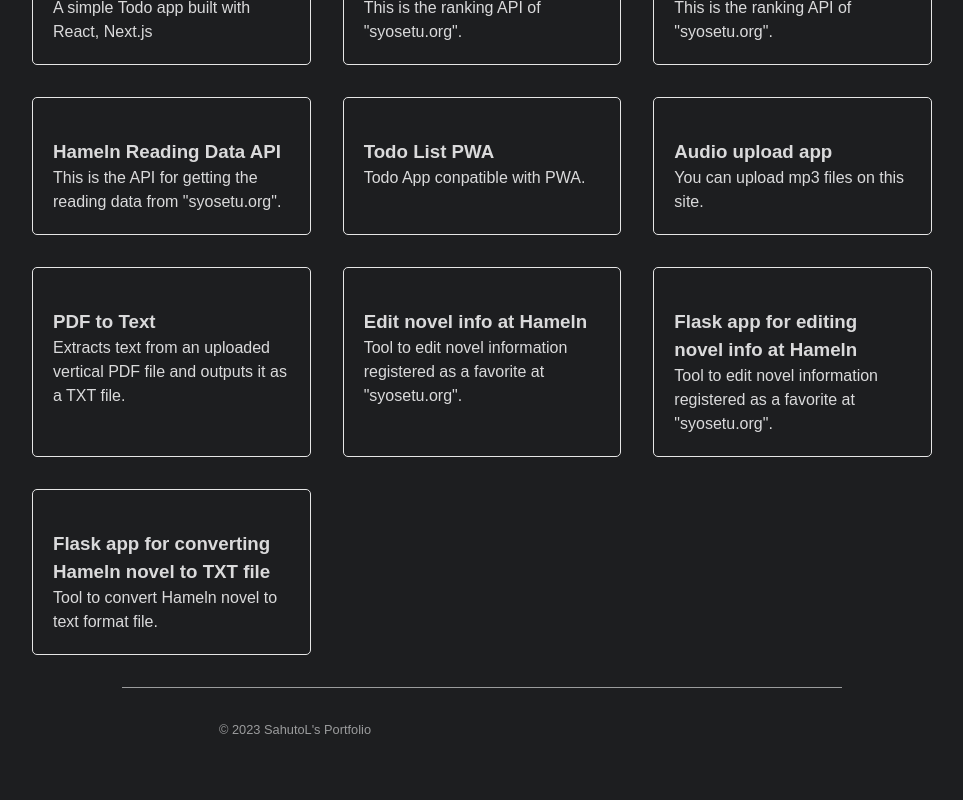
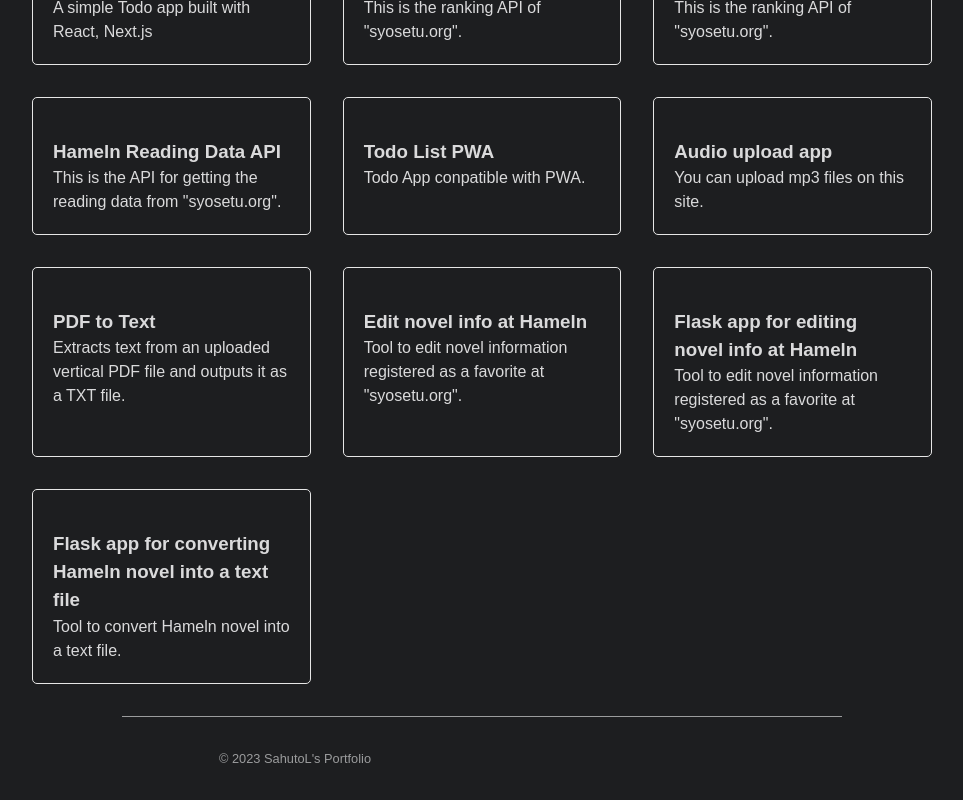
Before and after one commit to SahutoL/portfolio, a Next.js app: page / in a window 1280 px wide. Shown: the part 513-1313 px from the top of the page, without its empty margins (158-1121 px from the left). Before the commit the page ends 1285 px from the top, so only its background shows below. Built offline with nearby package versions, Linux system fonts and the light colour scheme.

Commit message:
data.js を更新

```diff
--- a/src/components/data.js
+++ b/src/components/data.js
@@ -83,9 +83,9 @@
     },
     {
         id: 10,
-        title: 'Flask app for converting Hameln novel to TXT file',
+        title: 'Flask app for converting Hameln novel into a text file',
         description:
-          'Tool to convert Hameln novel to text format file.',
+          'Tool to convert Hameln novel into a text file.',
         gitHubLink: 'https://github.com/SahutoL/flask-novel-to-txt',
         siteUrl: 'https://flask-novel-to-txt.onrender.com/'
     },
```
